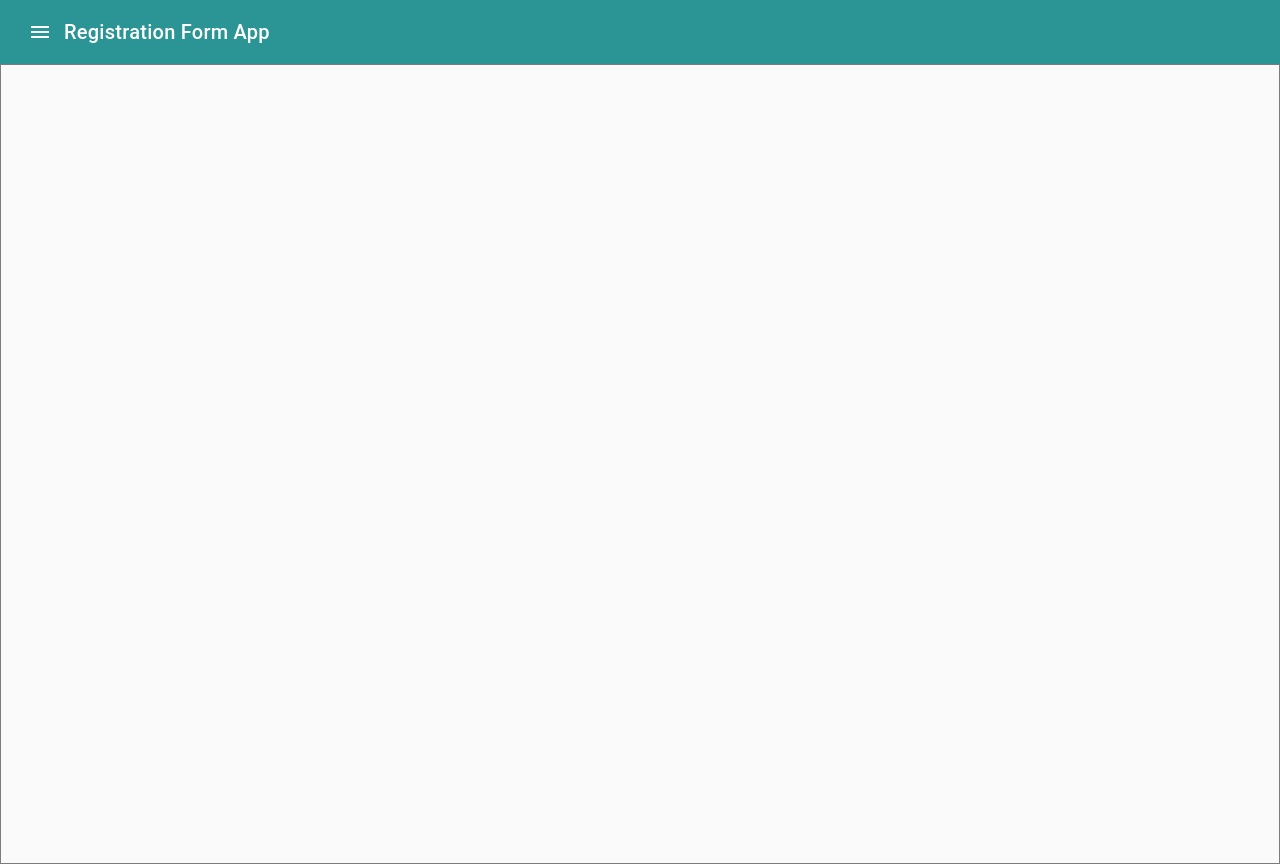
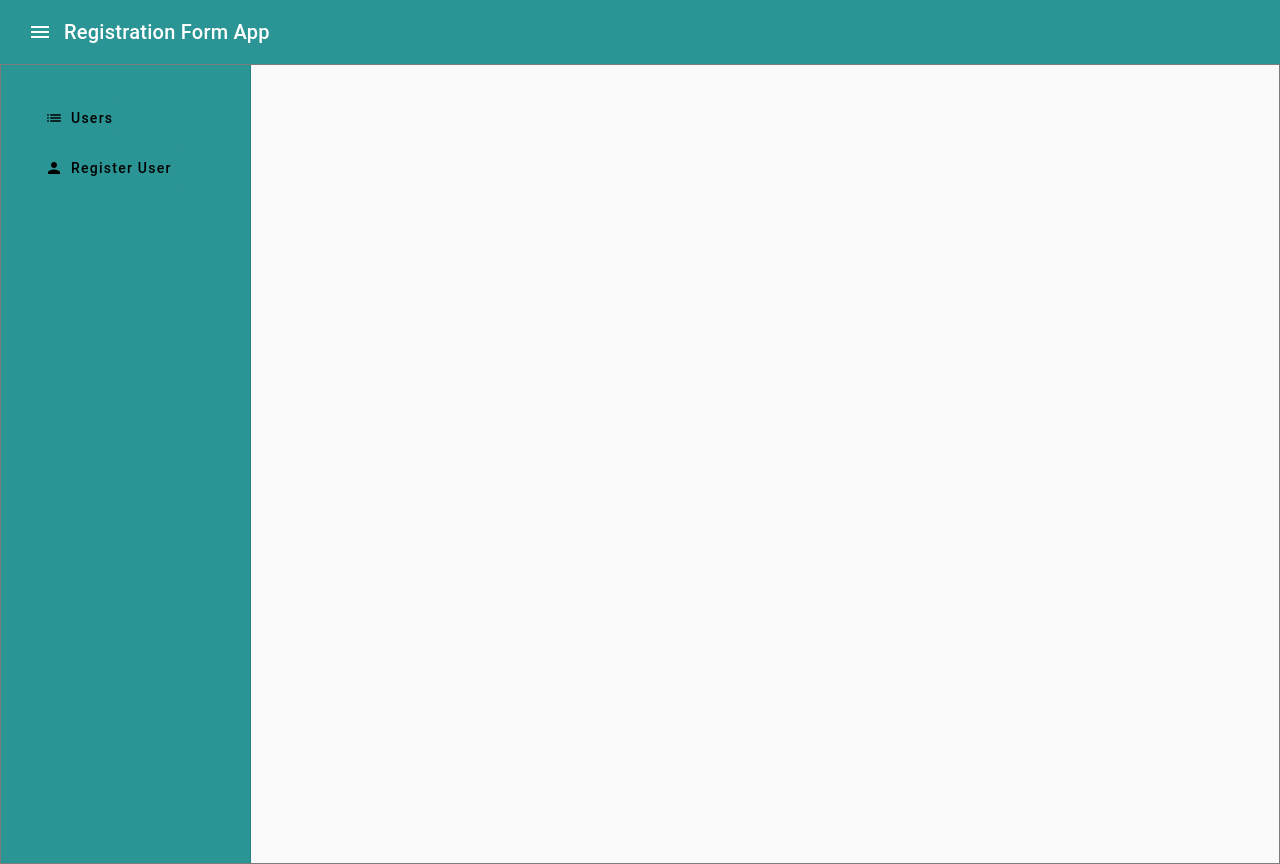
Before and after one commit to boram13/RegistrationForm, an Angular app in the folder registrationform/: page / in a window 1280 px wide. Built offline with nearby package versions, Linux system fonts and the light colour scheme.

Commit message:
registration and list of users tab

```diff
--- /dev/null
+++ b/registrationform/src/app/registration-form/registration-form.component.html
@@ -0,0 +1 @@
+<p>registration-form works!</p>
--- a/registrationform/src/app/sidebar/sidebar.component.css
+++ b/registrationform/src/app/sidebar/sidebar.component.css
@@ -20,5 +20,17 @@ mat-drawer{
   width:250px;
 }
 button{
-  background-color: aliceblue;
+  background-color: rgb(43, 148, 148);
+
 }
+
+mat-drawer-content{
+  text-align: center;
+}
+
+mat-list-item {
+  text-align:left;
+  min-height: 50px;
+  width: 200px;
+
+}
--- a/registrationform/src/app/sidebar/sidebar.component.html
+++ b/registrationform/src/app/sidebar/sidebar.component.html
@@ -1,7 +1,13 @@
 <mat-drawer-container class="example-container" autosize>
-  <mat-drawer #drawer class="example-sidenav" mode="side">
-    <p routerLink="/users">Users</p>
-    <p routerLink="/register">Register user</p>
+  <mat-drawer #drawer class="example-sidenav"  opened="true" mode="side">
+     <mat-nav-list>
+        <mat-list-item>
+          <button mat-button routerLink="/users"> <mat-icon> list </mat-icon> Users </button>
+        </mat-list-item>
+        <mat-list-item>
+          <button mat-button routerLink="/register"> <mat-icon> person </mat-icon> Register User </button>
+        </mat-list-item>
+     </mat-nav-list>
   </mat-drawer>
   <mat-drawer-content>
     <router-outlet></router-outlet>
```
Also changed, not shown: registrationform/src/app/app.module.ts (+9 -3 lines), registrationform/src/app/registration-form/registration-form.component.ts (added, +10 -0 lines), registrationform/src/app/registration-form/registration-form.component.css (added), 1 other file (tests, documents, lock files or other folders).
